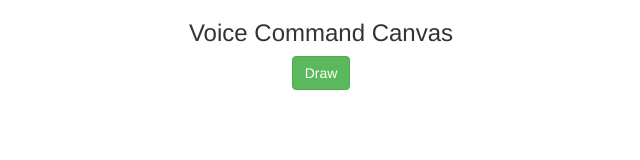
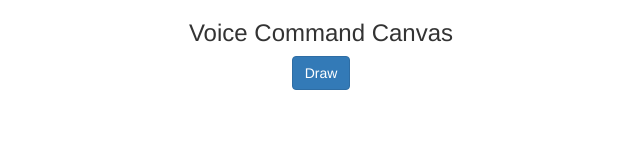
Before and after one commit to JoaquinP15/C122, a plain HTML site: page index.html in a window 1280 px wide. Shown: the whole page, without its empty margins (319-959 px from the left). Drawn offline with nearby package versions, Linux system fonts and the light colour scheme.

Commit message:
Update index.html

```diff
--- a/index.html
+++ b/index.html
@@ -15,7 +15,7 @@
     <h3>Voice Command Canvas</h3>
 
     <span id="status"></span>
-    <button onclick="start();" class="btn btn-success">Draw</button>
+    <button onclick="start();" class="btn btn-primary start">Draw</button>
     <br><br>
 <script src="main.js"></script>
   </body>
```
